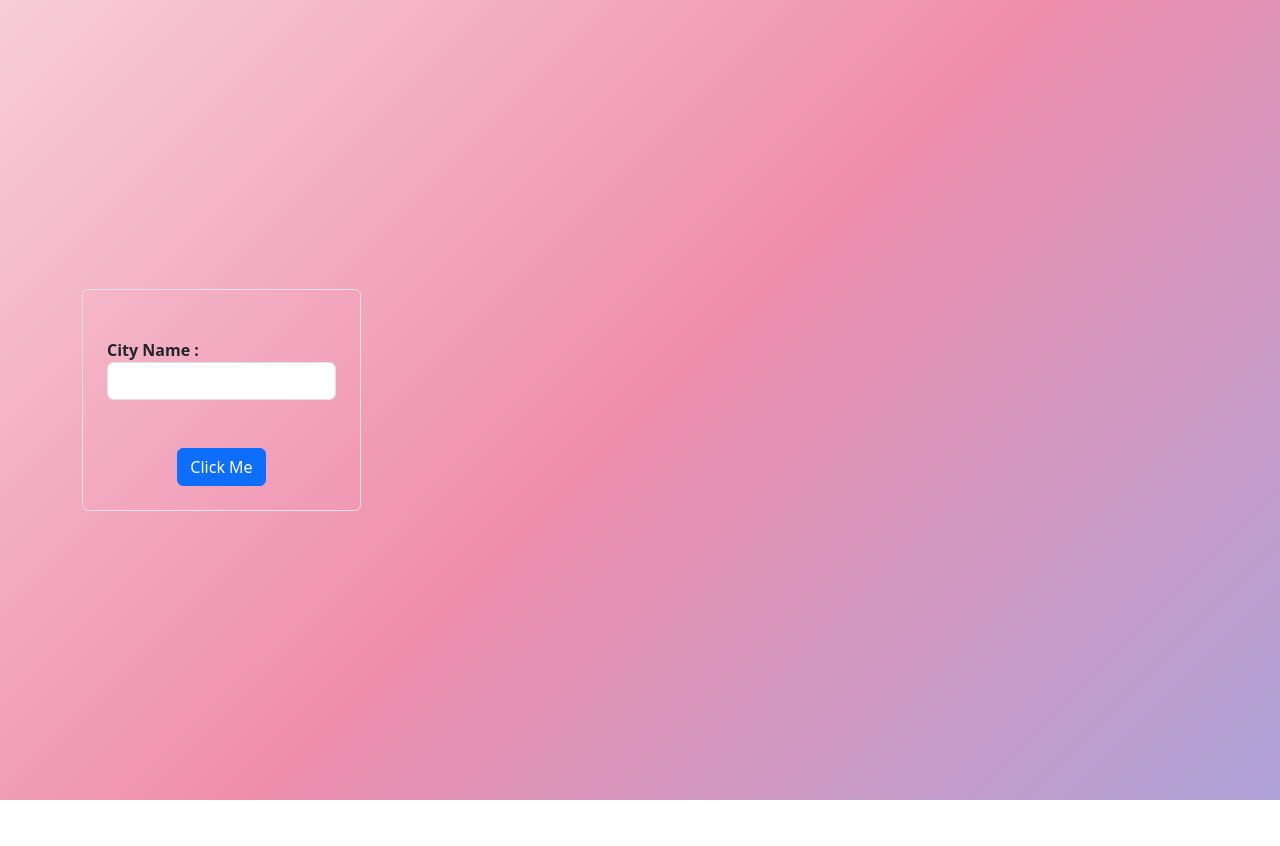
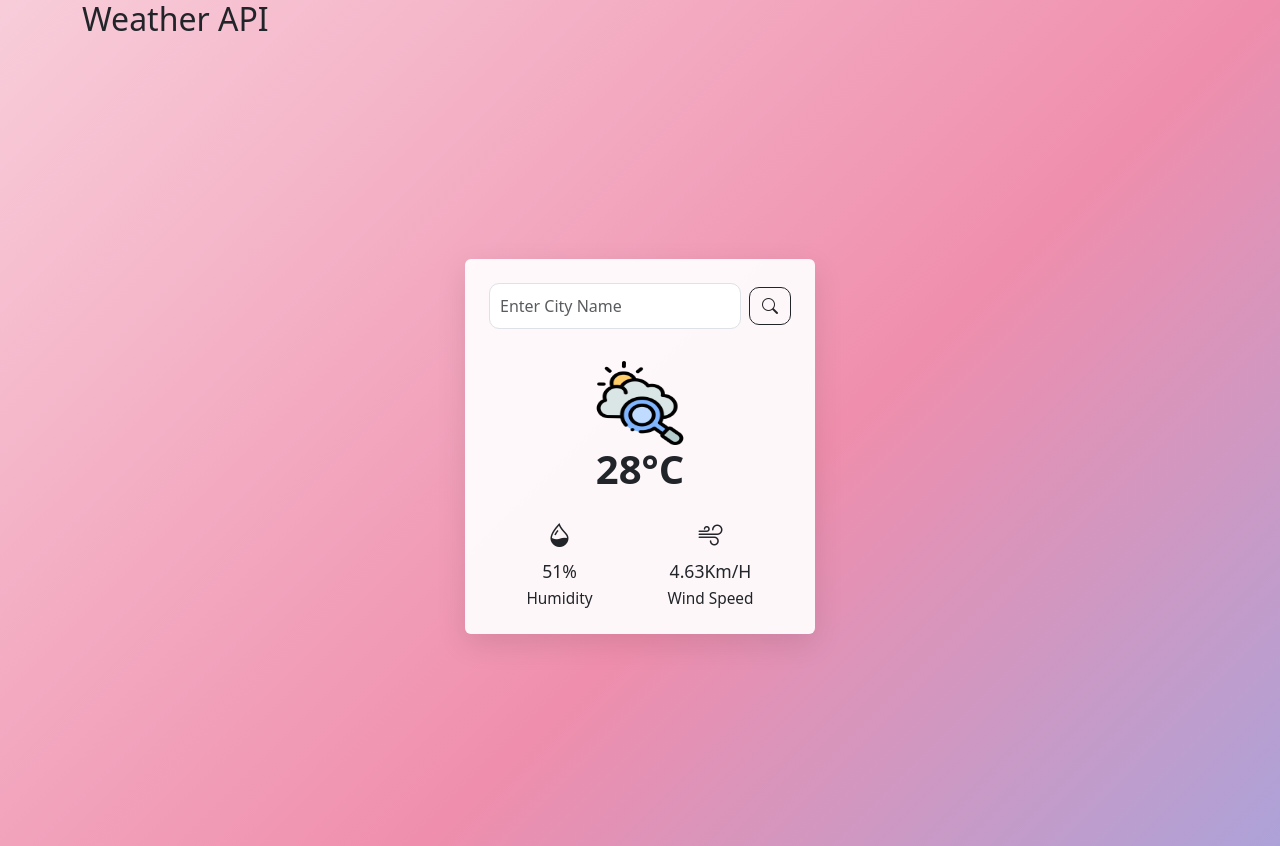
Before and after one commit to Khushbupatel05/Weather-API, a plain HTML site: page index.html in a window 1280 px wide. Before the commit the page ends 800 px from the top, so only its background shows below. Drawn offline with nearby package versions, Linux system fonts and the light colour scheme.

Commit message:
commit for ui

```diff
--- a/assets/css/style.css
+++ b/assets/css/style.css
@@ -1,17 +1,54 @@
 input:focus{
     box-shadow: none !important;
 }
-select:focus{
-    box-shadow: none !important;
-}
+
 
 body {
     margin: 0;
     padding: 0;
     font-family: Arial, sans-serif;
-    background: linear-gradient(135deg, #f8cdda 0%, #ef8ead 50%, #ada2d8 100%);
+    background: linear-gradient(135deg, #f8cdda 0%, #ef8ead 60%, #ada2d8 100%);
     min-height: 100vh;
     display: flex;
     justify-content: center;
     align-items: center;
 }
+
+
+
+
+  .weather-box {
+    background-color: #ffffffec;
+    box-shadow: 0 10px 30px rgba(0, 0, 0, 0.1);
+    border-radius: 20px;
+    width: 350px;
+  }
+
+  .weather-icon {
+    width: 100px;
+    height: 100px;
+  }
+
+  .search-bar input {
+    border-radius: 10px;
+    padding: 10px;
+  }
+
+  .search-bar button {
+    border-radius: 10px;
+  }
+
+  .weather-info h1 {
+    font-size: 2.5rem;
+  }
+
+  .weather-info p {
+    margin: 0;
+    font-size: 1.1rem;
+  }
+
+  .weather-info i {
+    font-size: 1.5rem;
+    display: block;
+    margin-bottom: 5px;
+  }
--- a/assets/js/script.js
+++ b/assets/js/script.js
@@ -1,18 +1,21 @@
-let click = document.getElementById("btn")
-let Answer  = document.getElementById("ans")
+let click = document.getElementById("btn");
+let temp = document.getElementById("temp");
+let icon = document.getElementById("icon");
+let description = document.getElementById("description");
+let humidity = document.getElementById("humidity");
+let wind = document.getElementById("wind");
 
-click.addEventListener("click",function(){
-    let cityName = document.getElementById("ctName").value;
+click.addEventListener("click", function () {
+  let cityName = document.getElementById("ctName").value;
+  let URL = `https://api.openweathermap.org/data/2.5/weather?q=${cityName}&units=metric&appid=c7a2b33e4c6e7fff86368c2d79d8ce6f`;
 
-    let URL = `https://api.openweathermap.org/data/2.5/weather?q=${cityName}&units=metric&appid=c7a2b33e4c6e7fff86368c2d79d8ce6f`;
-
-    fetch(URL)
-    .then((res)=> {
-        return res.json();
-    })
+  fetch(URL)
+    .then((res) => res.json())
     .then((res) => {
-        Answer.innerHTML = `${res.main.temp} <img src="https://openweathermap.org/img/wn/${res.weather[0].icon}@2x.png" alt="" id="icon"> `
-        // console.log(res);
-    })
-
-})
+      temp.innerHTML = `${res.main.temp}°C`;
+      icon.src = `https://openweathermap.org/img/wn/${res.weather[0].icon}@2x.png`;
+      description.innerHTML = res.weather[0].description;
+      humidity.innerHTML = `${res.main.humidity}%<br><small>Humidity</small>`;
+      wind.innerHTML = `${res.wind.speed}Km/H<br><small>Wind Speed</small>`;
+    });
+});
--- a/index.html
+++ b/index.html
@@ -4,24 +4,42 @@
     <meta charset="UTF-8">
     <meta name="viewport" content="width=device-width, initial-scale=1.0">
     <title>Document</title>
+    <link rel="stylesheet" href="https://cdn.jsdelivr.net/npm/bootstrap-icons@1.10.5/font/bootstrap-icons.css">
     <link rel="stylesheet" href="./assets/css/style.css">
     <link rel="stylesheet" href="./assets/bootstrap.css">
 </head>
 <body>
     <div class="container">
-        <div class="box rounded w-25 border my-3">
-            <div class="py-5 p-4">
-                <label for="ctName" class="fw-bold ">City Name : </label>
-                <input type="text" name="name" id="ctName" class="form-control " >
+        <div>
+            <h2>Weather API</h2>
+        </div>
+        <div class="d-flex align-items-center justify-content-center vh-100">
+
+          <div class="weather-box rounded p-4">
+            <div class="search-bar d-flex align-items-center justify-content-between mb-3">
+              <input type="text" class="form-control me-2" id="ctName" placeholder="Enter City Name">
+              <button class="btn btn-outline-dark" id="btn"><i class="bi bi-search"></i></button>
             </div>
-            <div class="text-center">
-                <button class="btn btn-primary " id="btn">Click Me</button>
+
+            <div class="text-center weather-info">
+              <img src="./assets/image/search-weather.png" class="weather-icon pt-3" id="icon"/>
+              <h1 id="temp" class="fw-bold display-6">28°C</h1>
+              <p id="description" class=""></p>
+              <div class="d-flex justify-content-around mt-4">
+                <div class="text-center">
+                  <i class="bi bi-droplet-half"></i>
+                  <p id="humidity">51%<br><small>Humidity</small></p>
+                </div>
+                <div class="text-center">
+                  <i class="bi bi-wind"></i>
+                  <p id="wind">4.63Km/H<br><small>Wind Speed</small></p>
+                </div>
+              </div>
             </div>
-            <div>
-                <h3 id="ans" class="pt-3"></h3>
-            </div>
+          </div>
         </div>
-    </div>
+      </div>
+
 
     <script src="./assets/js/script.js"></script>
 </body>
```
Also changed, not shown: assets/image/search-weather.png (added).
